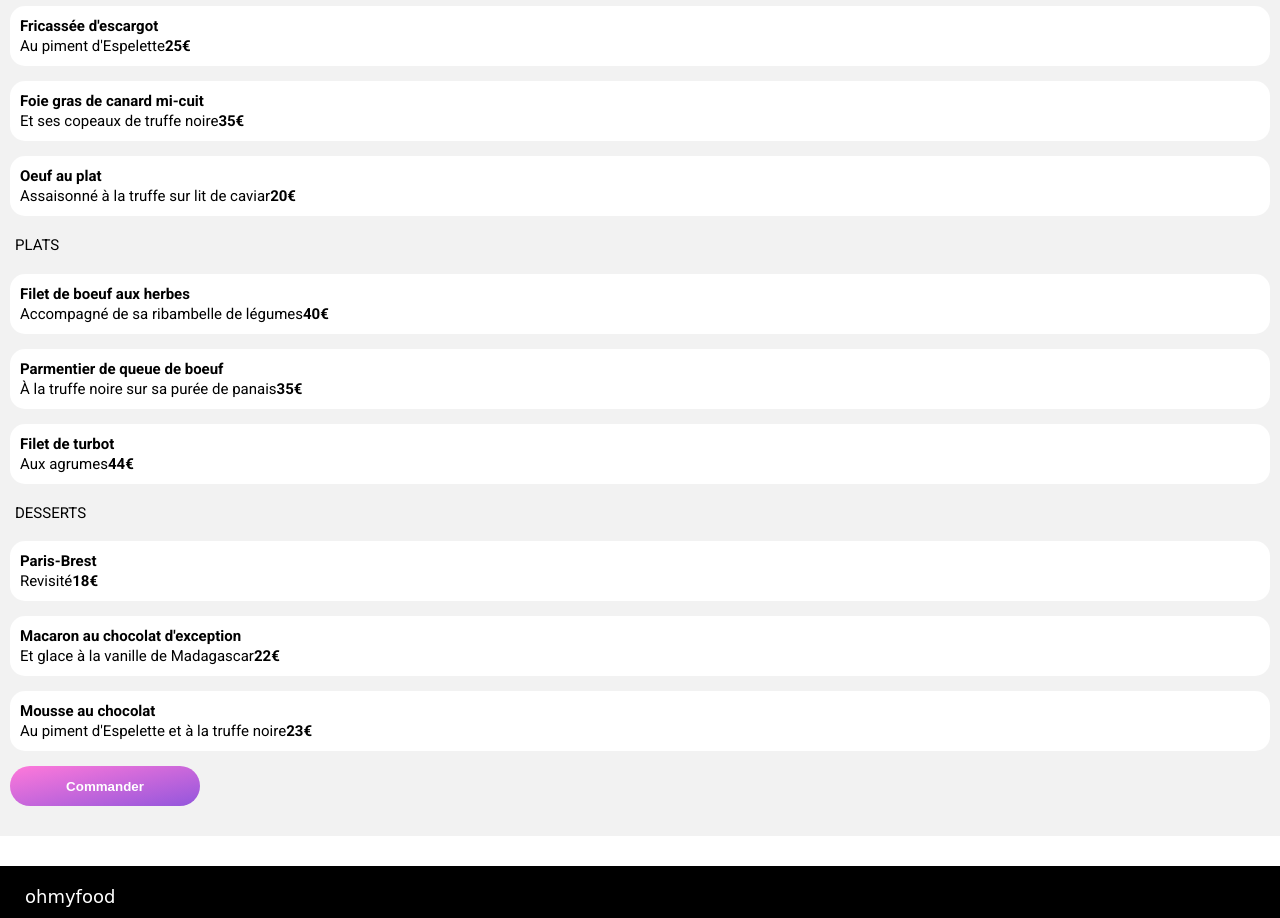
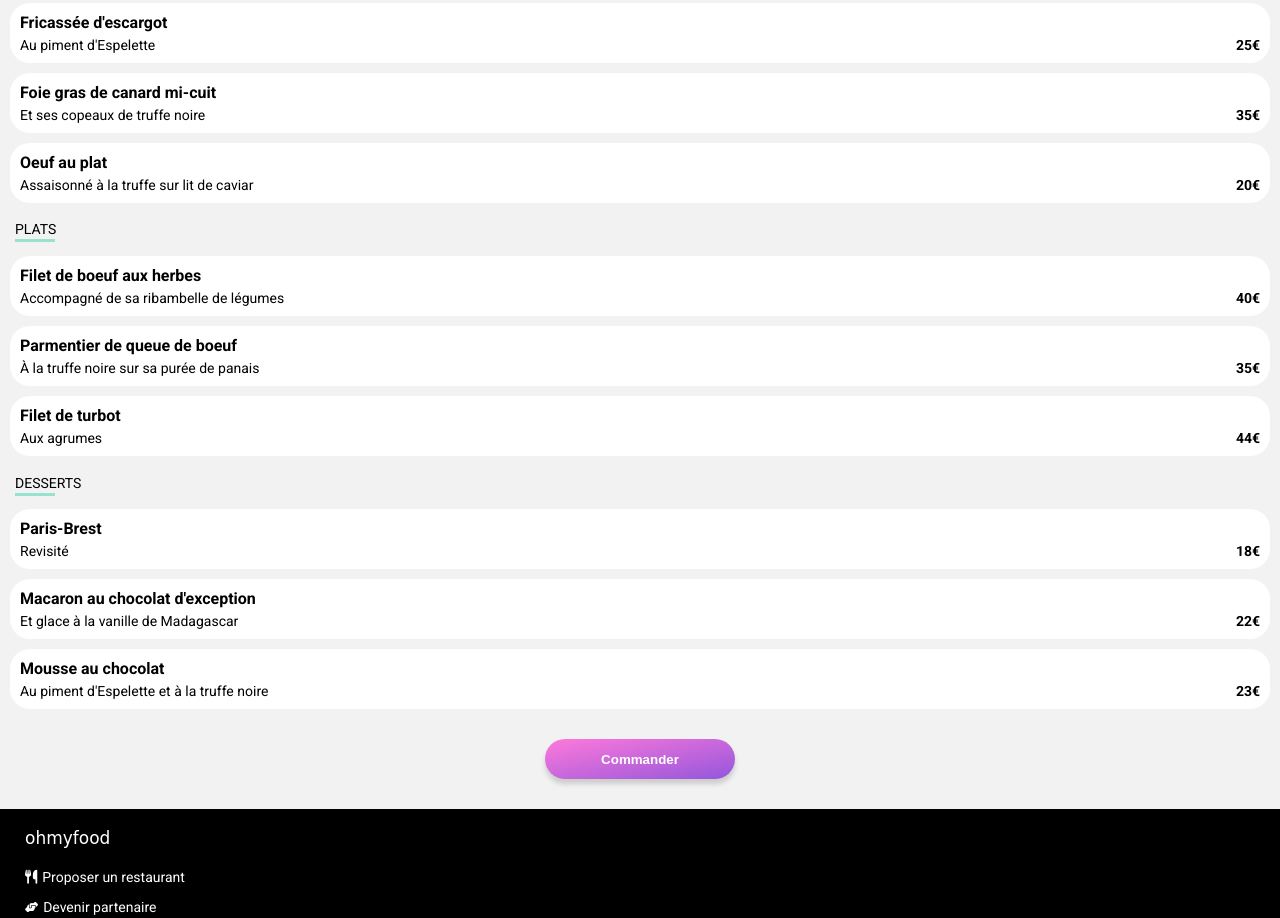
Before and after one commit to ManonHa/ManonHackenschmidt_3_25102020, a website: page menu1.html in a window 1280 px wide. Shown: the part 377-1295 px from the top of the page. Drawn offline with Linux system fonts and the light colour scheme; a web font is replaced by a local one.

Commit message:
Premier essai animation checkbox

```diff
--- a/menu1.html
+++ b/menu1.html
@@ -21,28 +21,66 @@
     <main>
         <div class="menu__image"></div>
         <section class="menu">
-            <h1 class="menu__titre">La palette du goût<i class="far fa-heart menu__titre--icone"></i></h1>
-                <h4 class="menu__sstitre">Entrées</h4>
-                <p class="menu__carte"><span>Fricassée d'escargot</span><br>Au piment d'Espelette<span class="menu__carte--prix">25€</span></p>
-                <p class="menu__carte"><span>Foie gras de canard mi-cuit</span><br>Et ses copeaux de truffe noire<span class="menu__carte--prix">35€</span></p>
-                <p class="menu__carte"><span>Oeuf au plat</span><br>Assaisonné à la truffe sur lit de caviar<span class="menu__carte--prix">20€</span></p>
-                <h4 class="menu__sstitre">Plats</h4>
-                <p class="menu__carte"><span>Filet de boeuf aux herbes</span><br>Accompagné de sa ribambelle de légumes<span class="menu__carte--prix">40€</span></p>
-                <p class="menu__carte"><span>Parmentier de queue de boeuf</span><br>À la truffe noire sur sa purée de panais<span class="menu__carte--prix">35€</span></p>
-                <p class="menu__carte"><span>Filet de turbot</span><br>Aux agrumes<span class="menu__carte--prix">44€</span></p>
-                <h4 class="menu__sstitre">Desserts</h4>
-                <p class="menu__carte"><span>Paris-Brest</span><br>Revisité<span class="menu__carte--prix">18€</span></p>
-                <p class="menu__carte"><span>Macaron au chocolat d'exception</span><br>Et glace à la vanille de Madagascar<span class="menu__carte--prix">22€</span></p>
-                <p class="menu__carte"><span>Mousse au chocolat</span><br>Au piment d'Espelette et à la truffe noire<span class="menu__carte--prix">23€</span></p>
+            <h1 class="menu__titre">La palette du goût<i class="fas fa-heart menu__titre--icone"></i></h1>
+            <h4 class="menu__sstitre">Entrées</h4>
+            <div class="menu__carte">
+                <h5 class="menu__carte--titre">Fricassée d'escargot</h5>
+                <p class="menu__carte--texte">Au piment d'Espelette<span class="menu__carte--prix">25€</span></p>
+                <div class="checkbox"><i class="fas fa-check-circle fa-2x checkbox--check"></i></div>
+            </div>
+            <div class="menu__carte">
+                <h5 class="menu__carte--titre">Foie gras de canard mi-cuit</h5>
+                <p class="menu__carte--texte">Et ses copeaux de truffe noire<span class="menu__carte--prix">35€</span></p>
+                <div class="checkbox"><i class="fas fa-check-circle fa-2x"></i></div>
+            </div>
+            <div class="menu__carte">
+                <h5 class="menu__carte--titre">Oeuf au plat</h5>
+                <p class="menu__carte--texte">Assaisonné à la truffe sur lit de caviar<span class="menu__carte--prix">20€</span></p>
+                <div class="checkbox"><i class="fas fa-check-circle fa-2x"></i></div>
+            </div>
+            <h4 class="menu__sstitre">Plats</h4>
+            <div class="menu__carte">
+                <h5 class="menu__carte--titre">Filet de boeuf aux herbes</h5>
+                <p class="menu__carte--texte">Accompagné de sa ribambelle de légumes<span class="menu__carte--prix">40€</span></p>
+                <div class="checkbox"><i class="fas fa-check-circle fa-2x"></i></div>
+            </div>
+            <div class="menu__carte">
+                <h5 class="menu__carte--titre">Parmentier de queue de boeuf</h5>
+                <p class="menu__carte--texte">À la truffe noire sur sa purée de panais<span class="menu__carte--prix">35€</span></p>
+                <div class="checkbox"><i class="fas fa-check-circle fa-2x"></i></div>
+            </div>
+            <div class="menu__carte">
+                <h5 class="menu__carte--titre">Filet de turbot</h5>
+                <p class="menu__carte--texte">Aux agrumes<span class="menu__carte--prix">44€</span></p>
+                <div class="checkbox"><i class="fas fa-check-circle fa-2x"></i></div>
+            </div>
+            <h4 class="menu__sstitre">Desserts</h4>
+            <div class="menu__carte">
+                <h5 class="menu__carte--titre">Paris-Brest</h5>
+                <p class="menu__carte--texte">Revisité<span class="menu__carte--prix">18€</span></p>
+                <div class="checkbox"><i class="fas fa-check-circle fa-2x"></i></div>
+            </div>
+            <div class="menu__carte">
+                <h5 class="menu__carte--titre">Macaron au chocolat d'exception</h5>
+                <p class="menu__carte--texte">Et glace à la vanille de Madagascar<span class="menu__carte--prix">22€</span></p>
+                <div class="checkbox"><i class="fas fa-check-circle fa-2x"></i></div>
+            </div>
+            <div class="menu__carte">
+                <h5 class="menu__carte--titre">Mousse au chocolat</h5>
+                <p class="menu__carte--texte">Au piment d'Espelette et à la truffe noire<span class="menu__carte--prix">23€</span></p>
+                <div class="checkbox"><i class="fas fa-check-circle fa-2x"></i></div>
+            </div>
             <button class="menu__btn">Commander</button>
         </section>
     </main>
 
     <footer class="footer">
         <h2 class="footer__logo">ohmyfood</h1>
-            <li class="footer__logo footer__logo--list"><a href="#"><i class="fas fa-utensils footer__logo--list--icone"></i>Proposer un
+            <li class="footer__logo footer__logo--list"><a href="#"><i
+                        class="fas fa-utensils footer__logo--list--icone"></i>Proposer un
                     restaurant</a></li>
-            <li class="footer__logo footer__logo--list"><a href="#"><i class="fas fa-hands-helping fa-xs footer__logo--list--icone"></i>Devenir
+            <li class="footer__logo footer__logo--list"><a href="#"><i
+                        class="fas fa-hands-helping fa-xs footer__logo--list--icone"></i>Devenir
                     partenaire</a></li>
             <li class="footer__logo footer__logo--list"><a href="#">Mentions légales</a></li>
             <li class="footer__logo footer__logo--list"><a href="mailto: contact@ohmyfood.fr">Contact</a></li>
--- a/sass/main.scss
+++ b/sass/main.scss
@@ -5,26 +5,39 @@ $color-bg: #f2f2f2;
 $color-black: black;
 $color-white: white;
 
+$radius-carte: 20px;
+$radius-menu: 30px;
+
+$size-body: 14px;
+$size-logo: 25px;
+$size-logo-footer: 17px;
+$size-h3: 20px;
+$size-small: 12px;
+$size-icone-header: 20px;
+$size-menu-titre: 16px;
+
 // SCSS général
 
 h1 {
   font-family: "Shrikhand", cursive;
   text-align: center;
+  font-size: $size-logo;
+  font-weight: normal;
 }
 
 h2 {
   font-family: "Shrikhand", cursive;
-  font-size: 18px;
+  font-size: $size-logo-footer;
   font-weight: normal;
 }
 
 h3 {
-  font-size: 20px;
+  font-size: $size-h3;
 }
 
 body {
   font-family: "Roboto", sans-serif;
-  font-size: 15px;
+  font-size: $size-body;
   margin: 0;
 }
 
@@ -40,13 +53,13 @@ span {
 
 @mixin carte {
   background-color: $color-white;
-  border-radius: 15px;
+  border-radius: $radius-carte;
   color: $color-black;
   position: relative;
 }
 
 @mixin bouton {
-  border-radius: 20px;
+  border-radius: $radius-carte;
   border: none;
   width: 190px;
   height: 40px;
@@ -59,9 +72,17 @@ span {
   );
 }
 
+@mixin shadow($color: $color-bg) {
+  box-shadow: 0 5px 5px darken($color, 15%);
+}
+
 @mixin map-background($color: $color-bg) {
   background-color: darken($color, 5%);
   box-shadow: inset 0 7px 4px -5px darken($color, 15%);
+}
+
+@mixin coeur {
+  text-shadow: 0 0 1px black;
 }
 
 .section1 {
@@ -72,7 +93,7 @@ span {
     @include map-background;
     padding: 10px 0 10px 0;
     font-weight: 500;
-    font-size: 12px;
+    font-size: $size-small;
     &--icone {
       padding-right: 10px;
     }
@@ -80,6 +101,7 @@ span {
   &__btn {
     margin-top: 10px;
     @include bouton;
+    @include shadow;
   }
 }
 
@@ -94,9 +116,9 @@ span {
     &--list {
       @include carte;
       background-color: $color-bg;
-      padding: 15px 0 15px 0;
+      padding: 25px 0 25px 0;
       margin-bottom: 15px;
-      box-shadow: 6px 6px 4px $color-bg;
+      @include shadow;
       &--icone {
         padding: 0 20px 0 30px;
         color: grey;
@@ -114,7 +136,7 @@ span {
       position: absolute;
       left: -10px;
       text-align: center;
-      font-size: 12px;
+      font-size: $size-small;
       display: flex;
       justify-content: center;
       align-items: center;
@@ -145,9 +167,14 @@ span {
     @include texte-carte;
     position: relative;
     &--coeur {
+      @include coeur;
+      color: $color-white;
       position: absolute;
       right: 10px;
       top: 2px;
+      &:hover {
+        color: linear-gradient($color-primary, $color-secondary);
+      }
     }
   }
 }
@@ -159,8 +186,8 @@ span {
   width: 100%;
   height: 180px;
   margin: auto;
-  border-top-left-radius: 15px;
-  border-top-right-radius: 15px;
+  border-top-left-radius: $radius-carte;
+  border-top-right-radius: $radius-carte;
 }
 
 .note img,
@@ -195,7 +222,7 @@ span {
   height: 20px;
   text-align: center;
   font-weight: bold;
-  font-size: 12px;
+  font-size: $size-small;
   border-radius: 2px;
   @include color-new;
   padding-top: 4px;
@@ -236,18 +263,26 @@ span {
     position: absolute;
     left: 20px;
     top: 30px;
-    font-size: 20px;
+    font-size: $size-icone-header;
     color: $color-black;
   }
 }
 
 .menu {
   background-color: $color-bg;
-  border-top-left-radius: 30px;
-  border-top-right-radius: 30px;
   padding: 5px 10px 30px 10px;
   position: relative;
-  top: -30px;
+  &::before {
+    content: "";
+    position: absolute;
+    height: 30px;
+    width: 100%;
+    top: -30px;
+    left: 0;
+    background-color: $color-bg;
+    border-top-left-radius: $radius-menu;
+    border-top-right-radius: $radius-menu;
+  }
   &__image {
     background-image: url(Images/palette.jpg);
     background-position: center;
@@ -259,7 +294,10 @@ span {
     text-align: left;
     padding-left: 5px;
     position: relative;
+    margin: 0;
     &--icone {
+      @include coeur;
+      color: $color-bg;
       position: absolute;
       right: 25px;
       top: 5px;
@@ -269,17 +307,75 @@ span {
     padding-left: 5px;
     text-transform: uppercase;
     font-weight: normal;
+    position: relative;
+    &::after {
+      content: "";
+      width: 40px;
+      height: 3px;
+      background-color: $color-tertiaire;
+      position: absolute;
+      bottom: -5px; left: 5px;
+    }
   }
   &__carte {
     @include carte;
-    padding: 10px 20px 10px 10px;
-    line-height: 20px;
-    &--prix {
-        text-align: right;
+    display: flex;
+    flex-direction: column;
+    margin-bottom: 10px;
+    position: relative;
+    &:hover .checkbox {
+      width: 60px;
+      height: 100%;
+      border-bottom-right-radius: $radius-carte;
+      border-top-right-radius: $radius-carte;
+      background-color: $color-tertiaire;
+      color: $color-white;
+      position: absolute;
+      right: 0;
+      display: flex;
+      align-items: center;
+      justify-content: center;
+      animation: checkbox 3s;
+      animation-fill-mode: forwards;
+    }
+    &--titre {
+      margin: 0;
+      padding: 10px 10px 5px 10px;
+      font-size: $size-menu-titre;
+    }
+    &--texte {
+      margin: 0;
+      padding: 0 10px 10px 10px;
+      display: flex;
+      justify-content: space-between;
     }
   }
   &__btn {
     @include bouton;
-    text-align: center;
+    @include shadow;
+    display: block;
+    margin: auto;
+    margin-top: 30px;
   }
 }
+
+.checkbox {
+  display: none;
+  &--check {
+    transition: transform 3s;
+  }
+  &:hover {
+    transform: rotate(360deg);
+  }
+
+}
+
+@keyframes checkbox {
+  from {
+    transform: translateX(60px);
+  }
+
+  to {
+    transform: translateX(0);
+  }
+}
```
Also changed, not shown: index.html (+4 -4 lines), .style.css, 2 other files.
